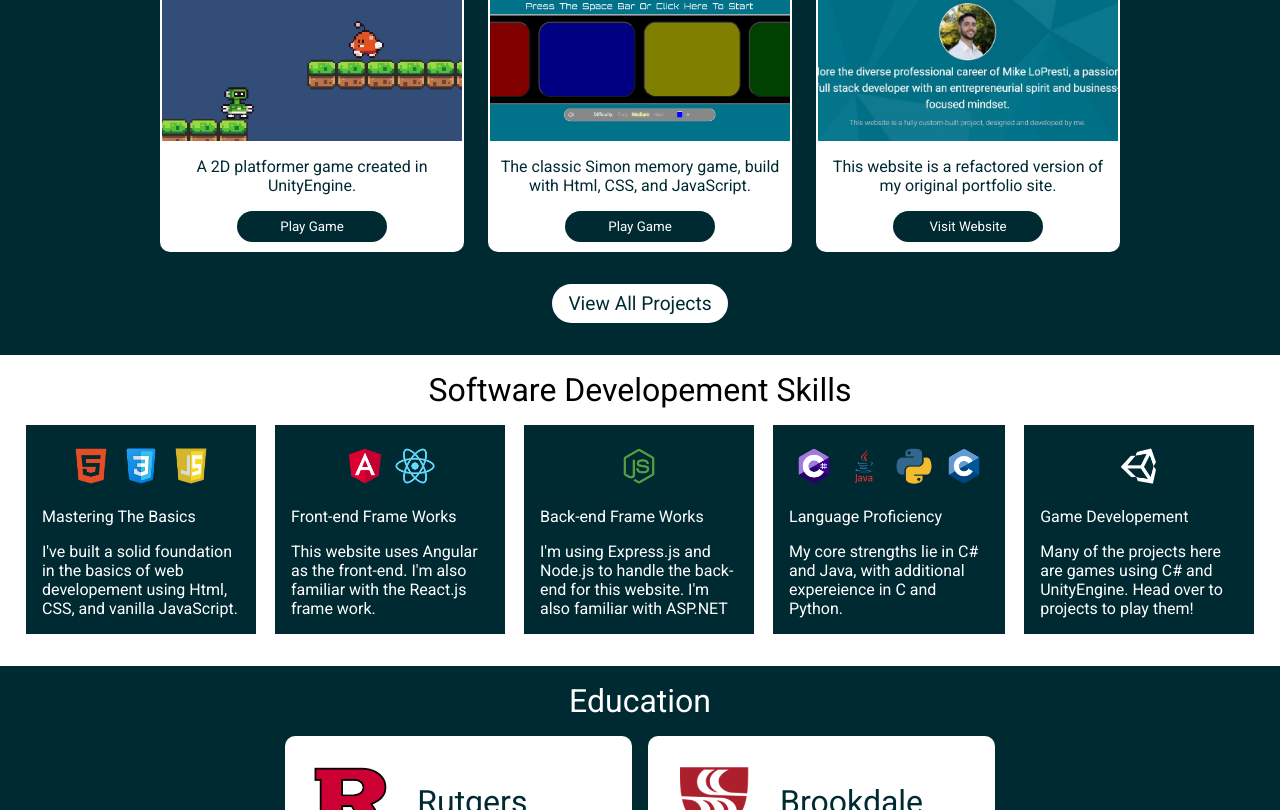
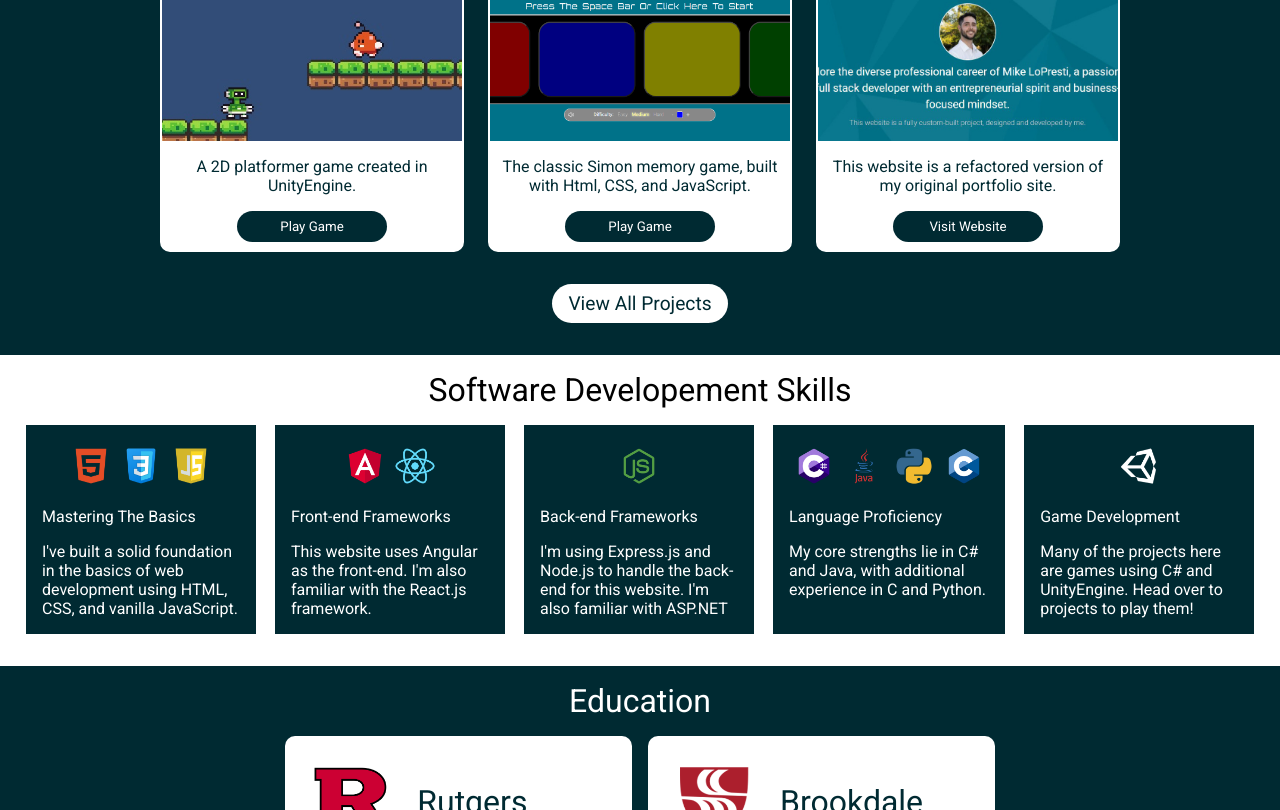
Before and after one commit to mikelopresti21/my-website, an Angular app: page / in a window 1280 px wide. Shown: the part 490-1300 px from the top of the page. Built offline with nearby package versions, Linux system fonts and the light colour scheme; a web font is replaced by a local one.

Commit message:
fixed typos

```diff
--- a/src/app/components/all-projects/all-projects.component.ts
+++ b/src/app/components/all-projects/all-projects.component.ts
@@ -22,7 +22,7 @@ export class AllProjectsComponent {
       {
         title: 'Simon',
         image: '/images/simon-cover.png',
-        description: 'The classic Simon memory game, build with Html, CSS, and JavaScript.',
+        description: 'The classic Simon memory game, built with HTML, CSS, and JavaScript.',
         btnText: 'Play Game',
         route: 'https://mikelopresti21.github.io/simon.html',
         type: 'external'
@@ -38,7 +38,7 @@ export class AllProjectsComponent {
       {
         title: 'Snake',
         image: '/images/snake-cover.png',
-        description: 'The classic Snake game, build with Html, CSS, and JavaScript.',
+        description: 'The classic Snake game, built with HTML, CSS, and JavaScript.',
         btnText: 'Play Game',
         route: 'https://mikelopresti21.github.io/snake.html',
         type: 'external'
--- a/src/app/components/education/education.component.ts
+++ b/src/app/components/education/education.component.ts
@@ -13,13 +13,13 @@ export class EducationComponent {
     {
       image: '/images/rutgers-icon.png',
       title: 'Rutgers',
-      description: `I am currently enrolled at Rutgers pursuing my bachelor's degree in Computer Science`,
+      description: `I am currently enrolled at Rutgers pursuing my bachelor's degree in Computer Science.`,
       gpa: '3.86'
     },
     {
       image: '/images/brookdale-icon.png',
       title: 'Brookdale',
-      description: 'At Brookdale, I earned my Associates Degree in business administration.',
+      description: `At Brookdale, I earned my Associate's Degree in business administration.`,
       gpa: '3.72'
     }
   ]
--- a/src/app/components/featured-projects/featured-projects.component.ts
+++ b/src/app/components/featured-projects/featured-projects.component.ts
@@ -22,7 +22,7 @@ export class FeaturedProjectsComponent {
     {
       title: 'Simon',
       image: '/images/simon-cover.png',
-      description: 'The classic Simon memory game, build with Html, CSS, and JavaScript.',
+      description: 'The classic Simon memory game, built with Html, CSS, and JavaScript.',
       btnText: 'Play Game',
       route: 'https://mikelopresti21.github.io/simon.html',
       type: 'external'
--- a/src/app/components/skills/skills.component.ts
+++ b/src/app/components/skills/skills.component.ts
@@ -14,26 +14,26 @@ export class SkillsComponent {
     {
       images: ['/images/html-icon.png', '/images/css-icon.png', '/images/javascript-icon.png'],
       title: 'Mastering The Basics',
-      description: `I've built a solid foundation in the basics of web developement using Html, CSS, and vanilla JavaScript.`
+      description: `I've built a solid foundation in the basics of web development using HTML, CSS, and vanilla JavaScript.`
     },
     {
       images: ['/images/angular-icon.png', '/images/react-icon.png'],
-      title: 'Front-end Frame Works',
-      description: `This website uses Angular as the front-end. I'm also familiar with the React.js frame work.`
+      title: 'Front-end Frameworks',
+      description: `This website uses Angular as the front-end. I'm also familiar with the React.js framework.`
     },
     {
       images: ['/images/nodejs-icon.png'],
-      title: 'Back-end Frame Works',
+      title: 'Back-end Frameworks',
       description: `I'm using Express.js and Node.js to handle the back-end for this website. I'm also familiar with ASP.NET`
     },
     {
       images: ['/images/c-sharp-icon.png', '/images/java-icon.png', '/images/python-icon.png', '/images/c-icon.png'],
       title: 'Language Proficiency',
-      description: 'My core strengths lie in C# and Java, with additional expereience in C and Python.'
+      description: 'My core strengths lie in C# and Java, with additional experience in C and Python.'
     },
     {
       images: ['/images/unity-icon.png'],
-      title: 'Game Developement',
+      title: 'Game Development',
       description: 'Many of the projects here are games using C# and UnityEngine. Head over to projects to play them!'
     }
   ]
```
Also changed, not shown: 3 other files (tests, documents, lock files or other folders).
